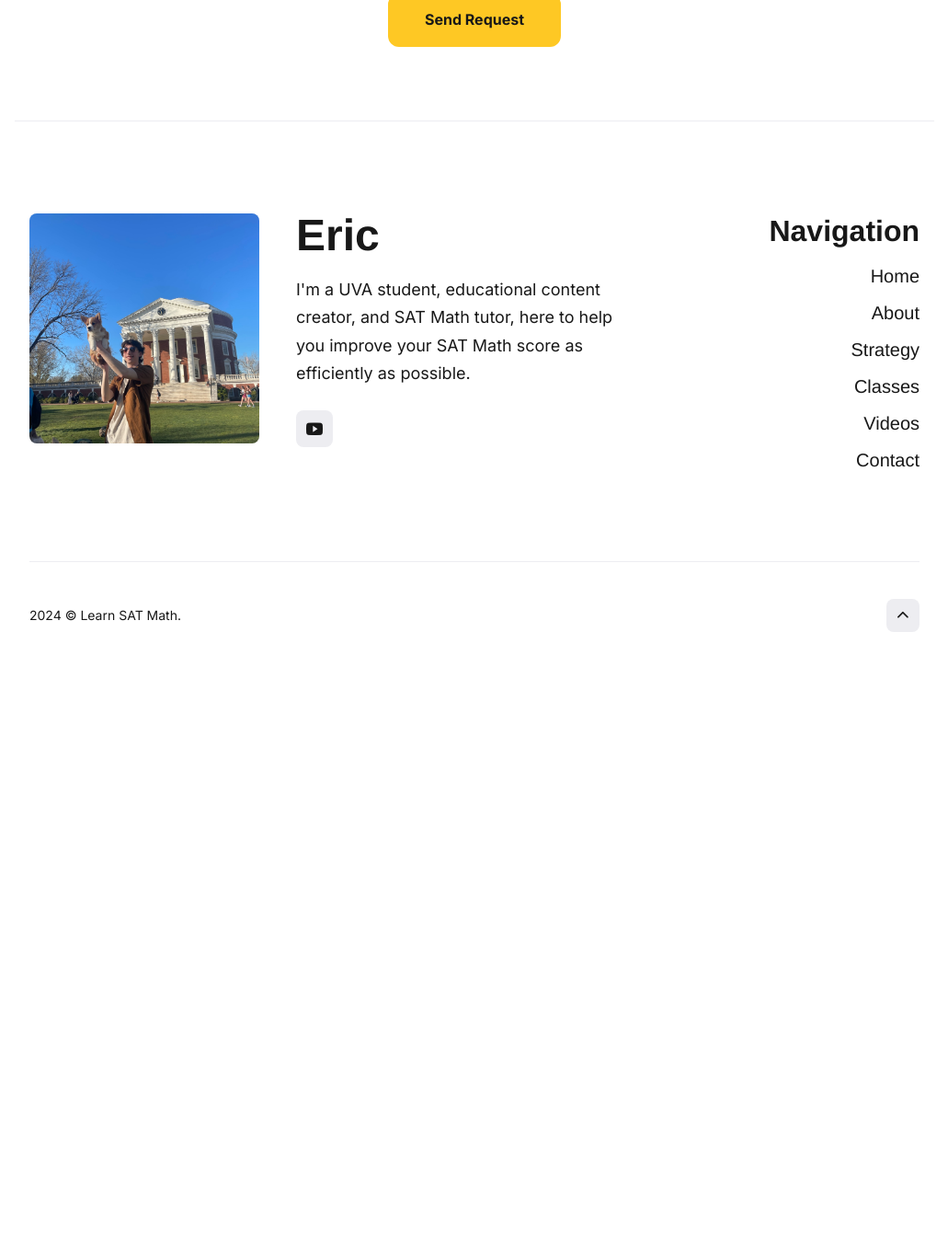
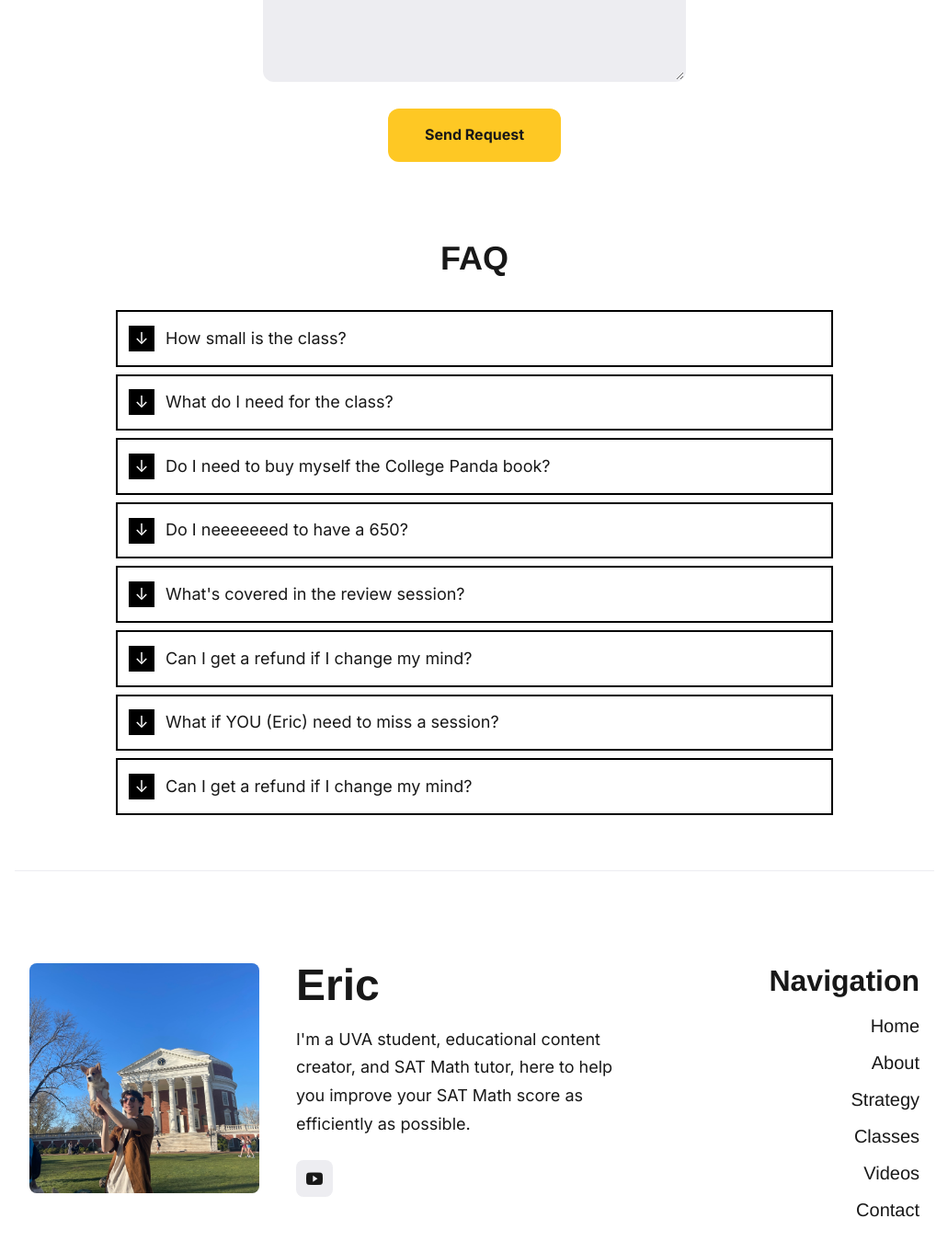
Before and after one commit to qExobyte/qExobyte.github.io, a Jekyll site: the page built from _pages/classes.md, in a window 1280 px wide and 1400 px high, scrolled down 5288 px. Shown: the top 1362 px of the window at 92% size, without its empty margins (124-1155 px from the left). Built offline with Jekyll 4.4.1, drawn with Linux system fonts in a browser that asks for light colours; nearby versions of some CDN libraries; some web fonts are replaced; before the commit the page ends 6015 px from its top, so only the background shows below that; some of the changed text lies outside the part shown.

Commit message:
class faq

```diff
--- a/_includes/academy-form.html
+++ b/_includes/academy-form.html
@@ -9,6 +9,7 @@
 </style>
 
 <h1 align="center" class="section__title">Have questions?</h1>
+<p align="center">(Check the FAQ below first)</p>
 <div class="form-box">
     <form class="form" action="https://formspree.io/f/xanwvgvg" method="POST">
         <div class="form__group">
--- a/_pages/classes.md
+++ b/_pages/classes.md
@@ -44,6 +44,7 @@ All 12 hours of classes and custom resources can be purchased for a single price
 [//]: # (</div>)
 
 <h1 style="text-align: center;"> Claim a spot before it fills up! </h1>
+<p style="text-align: center;">And again, you should have a 650 or higher to join!</p>
 {% include academy-buy.html %}
 
 <br>
@@ -83,3 +84,68 @@ Finally, I provide recommended exercises from the **<a href="https://thecollegep
 <h1 style="text-align: center;">Sign up below!</h1>
 {% include academy-buy.html %}
 {% include academy-form.html %}
+
+<br>
+<h1 style="text-align: center;">FAQ</h1>
+<details>
+    <summary>How small is the class?</summary>
+    <div>
+        It depends on how many students sign up but I'm aiming for around 10-15 students.
+        <br><br>
+        That being said, since the sessions are recorded, expect a lot of absences. Last cohort, I capped the class at 10 students and some classes had as few as 4-6 students. So don't worry, it'll be <b>far</b> more interactive than your typical high school class.
+    </div>
+</details>
+<details>
+    <summary>What do I need for the class?</summary>
+    <div>
+        <li>Computer</li>
+        <li>Internet</li>
+        <li>Microphone</li>
+        <li>Paper & pencil</li>
+        <li>A score of 650 or higher</li>
+        <br>
+        That's it. Preferably, a webcam as well. I <b>strongly</b> encourage students to turn on their cameras, but I'm not gonna kill you if you don't have one.
+    </div>
+</details>
+<details>
+    <summary>Do I need to buy myself the College Panda book?</summary>
+    <div>
+        If you want a physical copy, yes. If you want a digital copy, I'll buy one for you.
+    </div>
+</details>
+<details>
+    <summary>Do I neeeeeeed to have a 650?</summary>
+    <div>
+        I'm not gonna stop you from joining the class with a lower score, but if you're under a 650, the class will probably be too hard for you. It's certainly possible for you to catch up, but you'll have to put in more effort than the other students at the start of the class.
+    </div>
+</details>
+<details>
+    <summary>What's covered in the review session?</summary>
+    <div>
+        The review session is probably my favorite part of the class. We go back through the material at a very high level and then play a game where students compete to explain the hardest problems as quickly and accurately as possible. It gets pretty heated.
+    </div>
+</details>
+<details>
+    <summary>Can I get a refund if I change my mind?</summary>
+    <div>
+        If you realize after the first session and before the second session that the class is not fit for you, I'll refund 3/4 of the class's price. So, if the class is ${{ site.data.settings.stats.class }}, I'll refund ${{ site.data.settings.stats.class | times: 3 | times: 0.25 }}.
+        <br><br>
+        If you get a refund, you'll no longer have access to any of the class's recordings or resources. So far, however, I have not had a single student out of 30 students request a refund. Hope to keep it that way!
+    </div>
+</details>
+<details>
+    <summary>What if YOU (Eric) need to miss a session?</summary>
+    <div>
+        I've never cancelled a class, but in the case of sickness, technical difficulties, or an emergency, I might need to.
+        <br><br>
+        If I need to cancel, I'll send out a "when2meet" to see which times everyone is free, and reschedule the session to the best time. Worst case scenario, you'll need to watch the recording.
+    </div>
+</details>
+<details>
+    <summary>Can I get a refund if I change my mind?</summary>
+    <div>
+        If you realize after the first session and before the second session that the class is not fit for you, I'll refund 3/4 of the class's price. So, if the class is ${{ site.data.settings.stats.class }}, I'll refund ${{ site.data.settings.stats.class | times: 3 | times: 0.25 }}.
+        <br><br>
+        If you get a refund, you'll no longer have access to any of the class's recordings or resources. So far, however, I have not had a single student out of 30 students request a refund. Hope to keep it that way!
+    </div>
+</details>
```
Also changed, not shown: _pages/about.md (+3 -2 lines).
